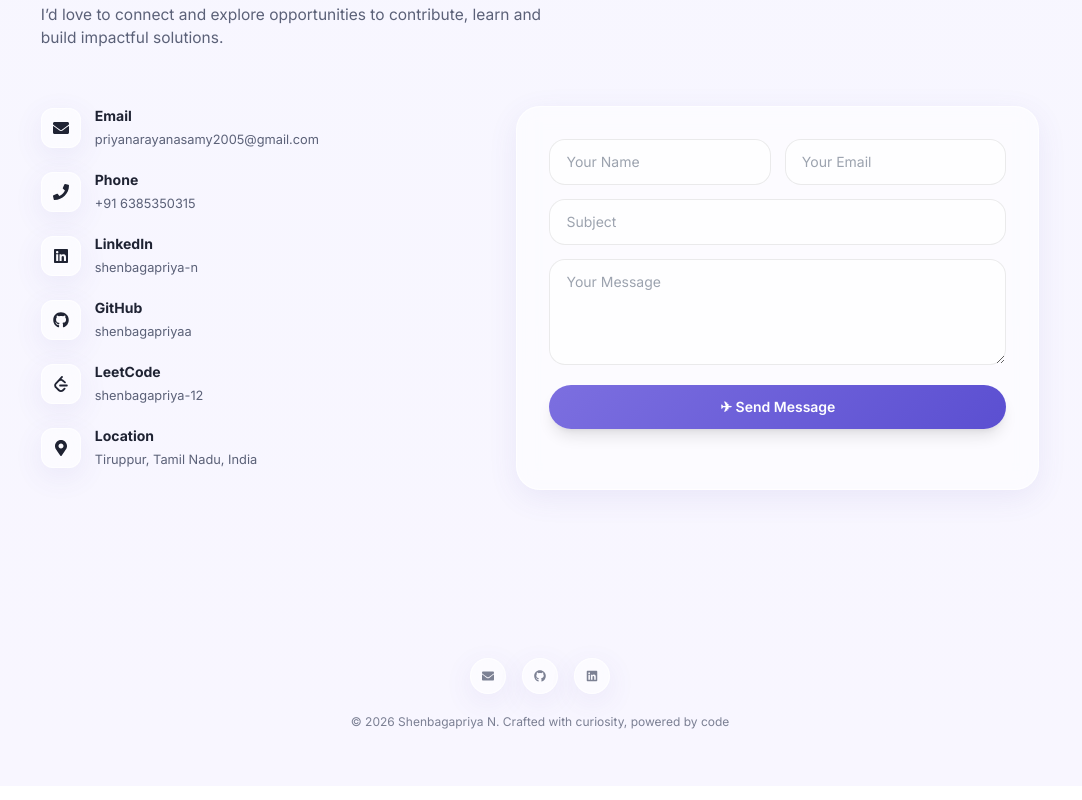
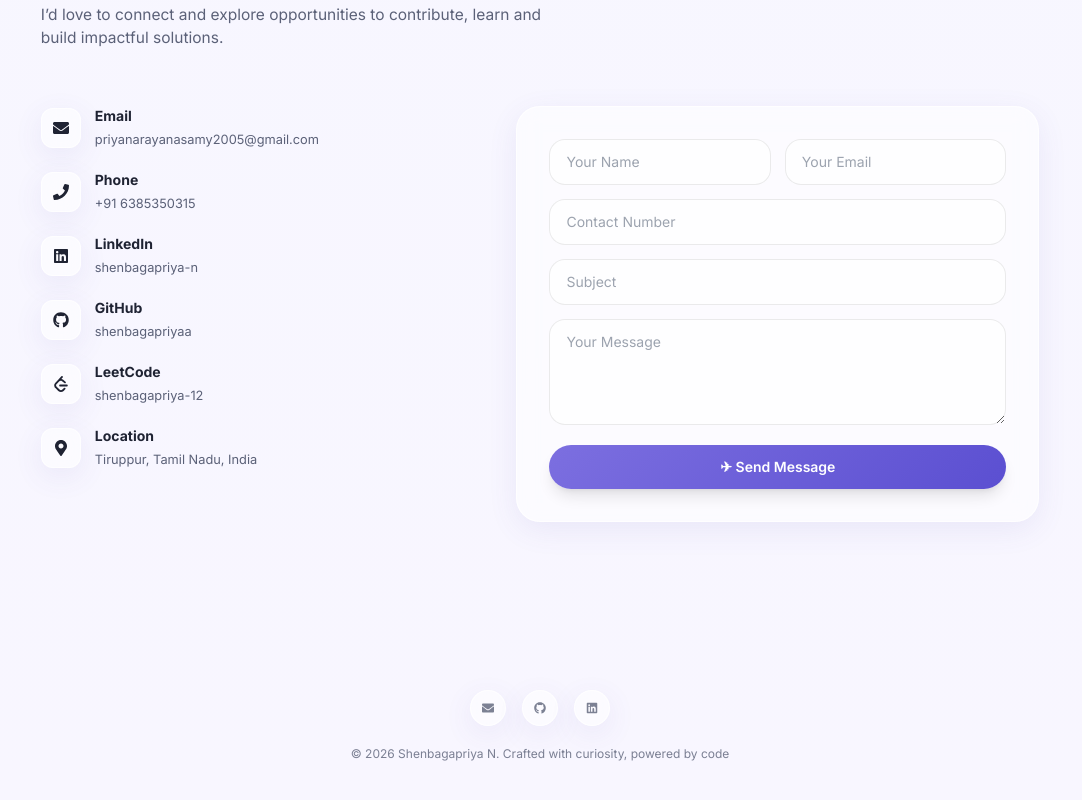
Before and after one commit to Shenbagapriyaa/shenbagapriya-portfolio, a React (Vite) app in the folder frontend/: page / in a window 1280 px wide. Shown: the part 6980-7780 px from the top of the page, without its empty margins (100-1182 px from the left). Built offline with nearby package versions, Linux system fonts and the light colour scheme; no server answers.

Commit message:
Add contact number to contact form

```diff
--- a/frontend/src/components/Contact.jsx
+++ b/frontend/src/components/Contact.jsx
@@ -16,6 +16,7 @@ export default function Contact() {
   const [form, setForm] = useState({
   name: '',
   email: '',
+  phone: '',
   subject: '',
   message: ''
 });
@@ -59,6 +60,7 @@ export default function Contact() {
       setForm({
   name: '',
   email: '',
+  phone: '',
   subject: '',
   message: ''
 });
@@ -231,6 +233,14 @@ export default function Contact() {
 
 
           </div>
+          <input
+  required
+  type="tel"
+  placeholder="Contact Number"
+  value={form.phone}
+  onChange={update('phone')}
+  className="w-full px-4 py-3 mb-3.5 rounded-2xl border border-black/[0.08] bg-white/70 text-sm outline-none"
+/>
 
 
 
```
Also changed, not shown: 2 other files (tests, documents, lock files or other folders). Lines whose indentation alone changed are shown as unchanged.
